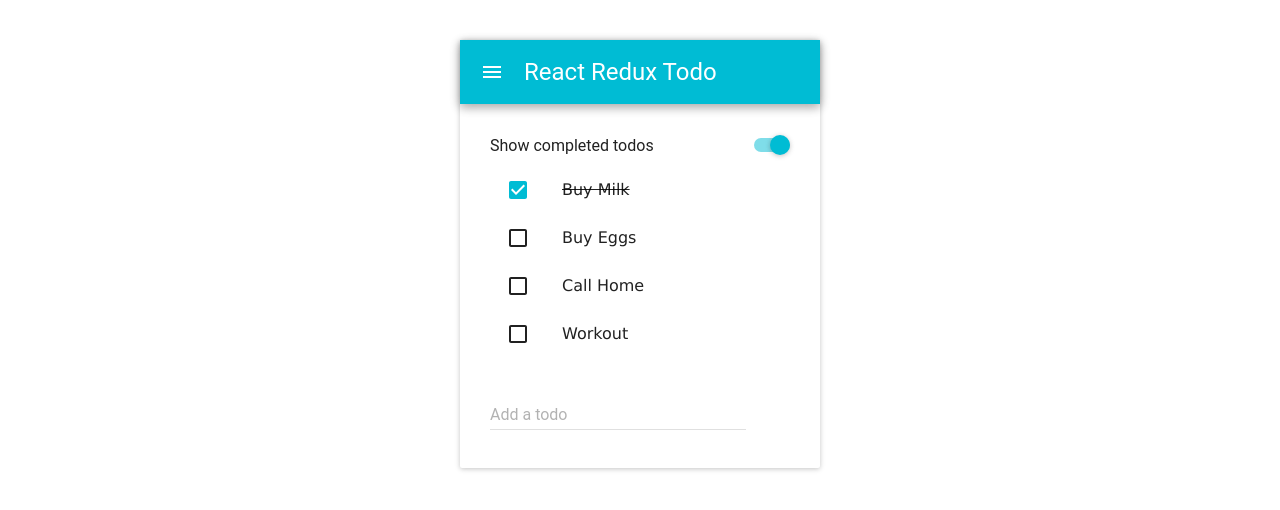
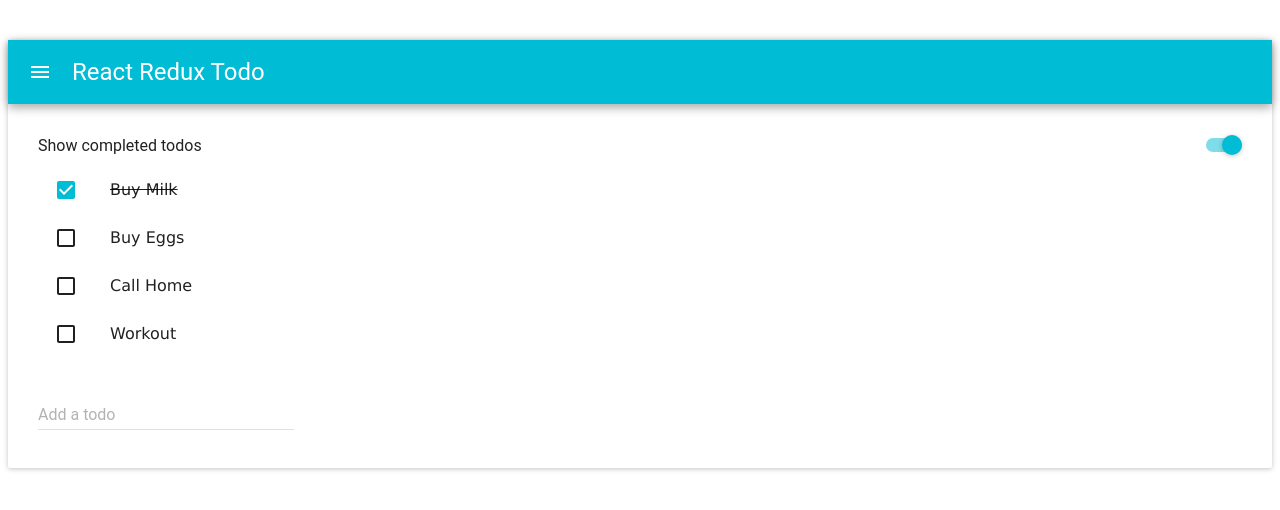
Before and after one commit to NeilVicente/todo-react-redux, a React app: page /1 in a window 1280 px wide. Shown: the top 510 px of the page. Built offline with nearby package versions, Linux system fonts and the light colour scheme.

Commit message:
remove app width property

```diff
--- a/src/App.js
+++ b/src/App.js
@@ -22,7 +22,7 @@
   )
   return (
     <Paper
-      style={{ width: '360px', margin: '40px auto' }}
+      style={{ margin: '40px auto' }}
       children={ content }
     />
   )
```
Also changed, not shown: 1 other file (tests, documents, lock files or other folders).
